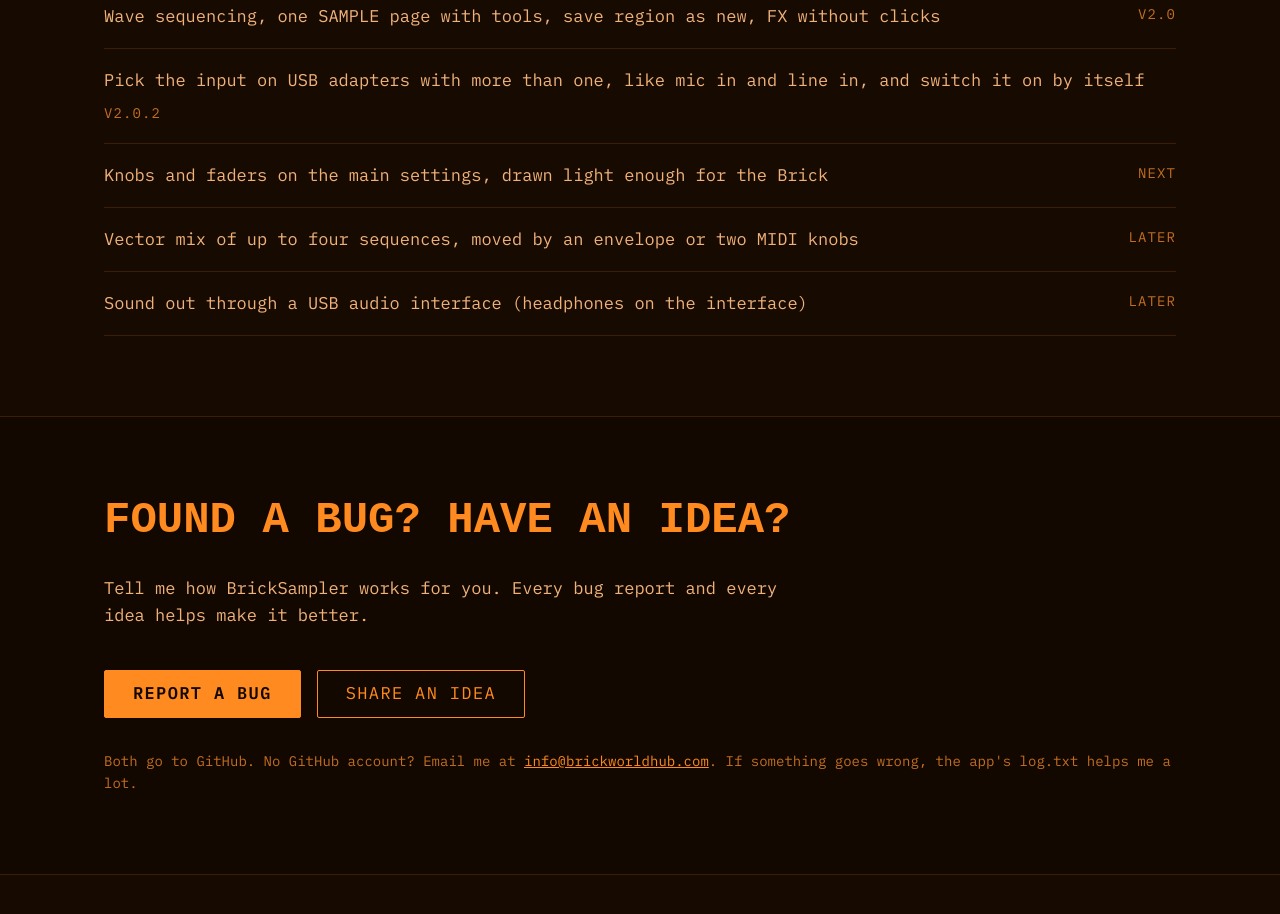
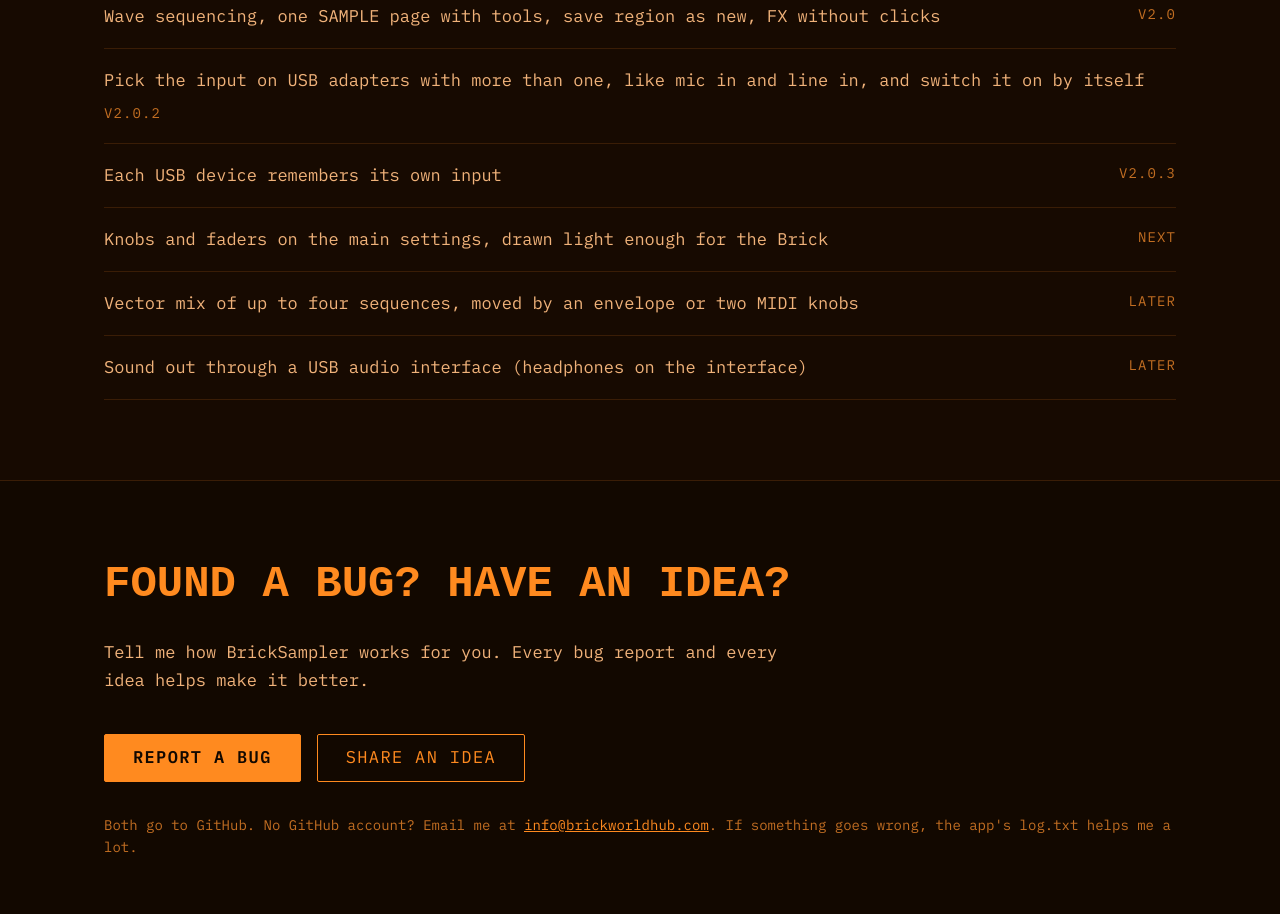
Before and after one commit to brickworldhub/brickworldhub.github.io, a plain HTML site: page sampler.html in a window 1280 px wide. Shown: the part 5753-6667 px from the top of the page. Drawn offline with Linux system fonts and the light colour scheme; a web font is replaced by a local one.

Commit message:
BrickSampler page: v2.0.3 line in NEXT UP
Co-Authored-By: Claude Opus 5.5 <noreply@anthropic.com>
Claude-Session: https://claude.ai/code/session_01Ww6xfn31gjH3iRQmAG4hCG

```diff
--- a/sampler.html
+++ b/sampler.html
@@ -196,6 +196,7 @@
       <ul class="list roadmap">
         <li><span>Wave sequencing, one SAMPLE page with tools, save region as new, FX without clicks</span><span class="tag">v2.0</span></li>
         <li><span>Pick the input on USB adapters with more than one, like mic in and line in, and switch it on by itself</span><span class="tag">v2.0.2</span></li>
+        <li><span>Each USB device remembers its own input</span><span class="tag">v2.0.3</span></li>
         <li><span>Knobs and faders on the main settings, drawn light enough for the Brick</span><span class="tag">Next</span></li>
         <li><span>Vector mix of up to four sequences, moved by an envelope or two MIDI knobs</span><span class="tag">Later</span></li>
         <li><span>Sound out through a USB audio interface (headphones on the interface)</span><span class="tag">Later</span></li>
```
